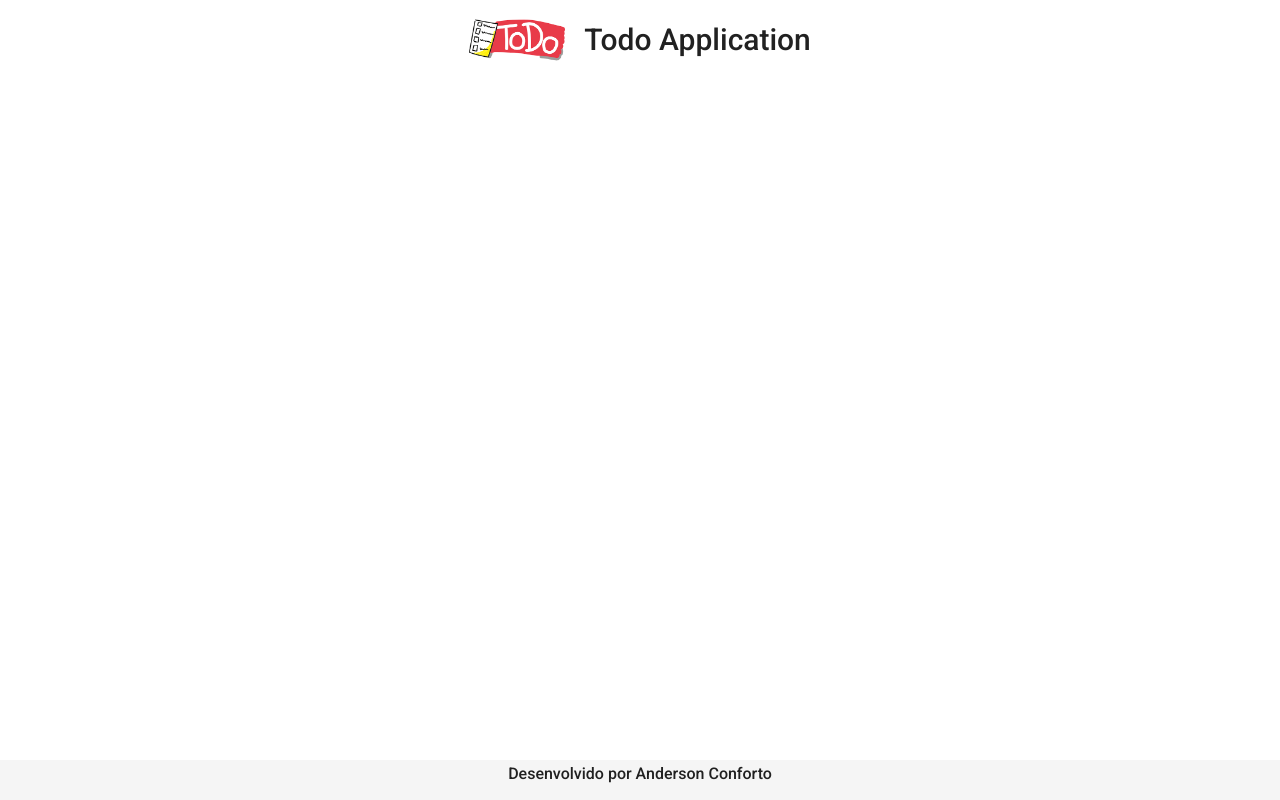
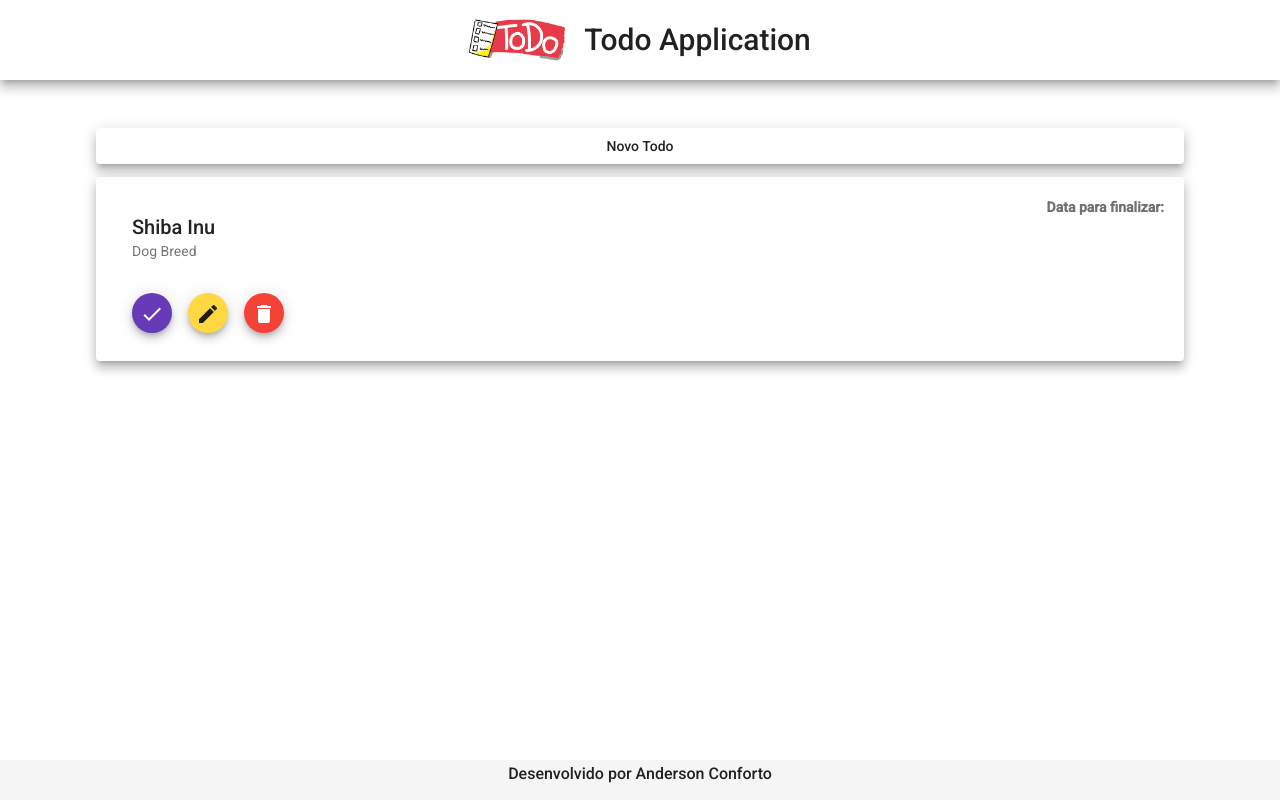
Before and after one commit to AndersonFlorencioConforto/TodoFrontEnd, an Angular app: page / in a window 1280 px wide. Built offline with nearby package versions, Linux system fonts and the light colour scheme.

Commit message:
Aplicando o read

```diff
--- a/src/app/app.component.html
+++ b/src/app/app.component.html
@@ -1,2 +1,3 @@
 <app-header></app-header>
+<app-read-all></app-read-all>
 <app-footer></app-footer>
--- a/src/app/components/header/header.component.html
+++ b/src/app/components/header/header.component.html
@@ -1,4 +1,4 @@
-<mat-toolbar class="header">
+<mat-toolbar class="header mat-elevation-z8">
     <span>
         <img src="assets/img/todo.png" alt="">
     </span>
--- /dev/null
+++ b/src/app/components/read-all/read-all.component.css
@@ -0,0 +1,34 @@
+.container{
+    width: 85%;
+    margin: auto;
+}
+
+.content{
+    width: 100%;
+}
+
+.novo-todo{
+    width: 100%;
+    margin-top: 3rem;
+}
+
+mat-card{
+    margin-top: .8rem;
+   padding: 20px;
+}
+
+p{
+    text-align: end;
+    font-weight: 600;
+    color: rgb(114, 111, 111);
+    margin-bottom: 0;
+}
+
+.actions{
+    margin: .5rem;
+
+}
+
+.actions button{
+    margin: .5rem;
+}
--- /dev/null
+++ b/src/app/components/read-all/read-all.component.html
@@ -0,0 +1,24 @@
+<div class="container">
+    <button class="novo-todo mat-elevation-z8" mat-raised-button>Novo Todo</button>
+
+    <div class="content">
+        <mat-card class="mat-elevation-z8">
+            <p>Data para finalizar: </p>
+            <mat-card-header>
+              <mat-card-title>Shiba Inu</mat-card-title>
+              <mat-card-subtitle>Dog Breed</mat-card-subtitle>
+            </mat-card-header>
+            <div class="actions">
+                <button mat-mini-fab color="primary">
+                    <mat-icon>done</mat-icon>
+                  </button>
+                  <button mat-mini-fab color="accent">
+                    <mat-icon>edit</mat-icon>
+                  </button>
+                  <button mat-mini-fab color="warn">
+                    <mat-icon>delete</mat-icon>
+                  </button>
+            </div>
+          </mat-card>
+    </div>
+</div>
--- /dev/null
+++ b/src/app/components/read-all/read-all.component.ts
@@ -0,0 +1,15 @@
+import { Component, OnInit } from '@angular/core';
+
+@Component({
+  selector: 'app-read-all',
+  templateUrl: './read-all.component.html',
+  styleUrls: ['./read-all.component.css']
+})
+export class ReadAllComponent implements OnInit {
+
+  constructor() { }
+
+  ngOnInit(): void {
+  }
+
+}
```
Also changed, not shown: src/app/app.module.ts (+10 -2 lines), src/app/components/footer/footer.component.css (line endings or trailing spaces), src/app/components/footer/footer.component.html (line endings or trailing spaces).
